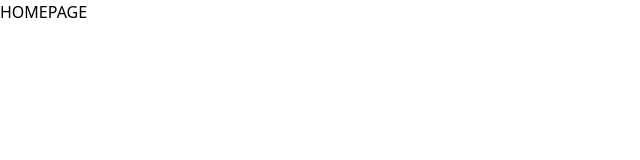
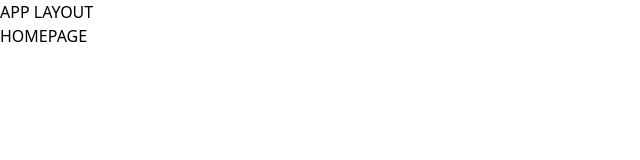
Before and after one commit to Coblexx/react-flowers, a React (Vite) app: page / in a window 1280 px wide. Shown: the top 160 px of the page, without its empty margins (0-640 px from the left). Built offline with nearby package versions, Linux system fonts and the light colour scheme.

Commit message:
feat: link layout with outlet

```diff
--- a/index.html
+++ b/index.html
@@ -2,7 +2,6 @@
 <html lang="en">
   <head>
     <meta charset="UTF-8" />
-    <link rel="icon" type="image/svg+xml" href="/vite.svg" />
     <meta name="viewport" content="width=device-width, initial-scale=1.0" />
     <title>React Flowers 🌸</title>
   </head>
--- a/src/App.tsx
+++ b/src/App.tsx
@@ -2,11 +2,15 @@
 import { RouterProvider, createBrowserRouter } from "react-router-dom";
 
 // pages
+import AppLayout from "./UI/AppLayout";
 import HomePage from "./Pages/Home/HomePage";
 import GalleryPage from "./Pages/Gallery/GalleryPage";
 import AddFlowerPage from "./Pages/AddFlower/AddFlowerPage";
 
 const router = createBrowserRouter([
+  {
+    element: <AppLayout />,
+    children: [
       {
         path: "/",
         element: <HomePage />,
@@ -19,6 +23,8 @@ const router = createBrowserRouter([
         path: "/gallery",
         element: <GalleryPage />,
       },
+    ],
+  },
 ]);
 
 function App() {
--- /dev/null
+++ b/src/UI/AppLayout.tsx
@@ -0,0 +1,10 @@
+import { Outlet } from "react-router-dom";
+
+export default function AppLayout() {
+  return (
+    <div>
+      <h1>APP LAYOUT</h1>
+      <Outlet />
+    </div>
+  );
+}
```
Also changed, not shown: 1 other file (tests, documents, lock files or other folders). Lines whose indentation alone changed are shown as unchanged.
